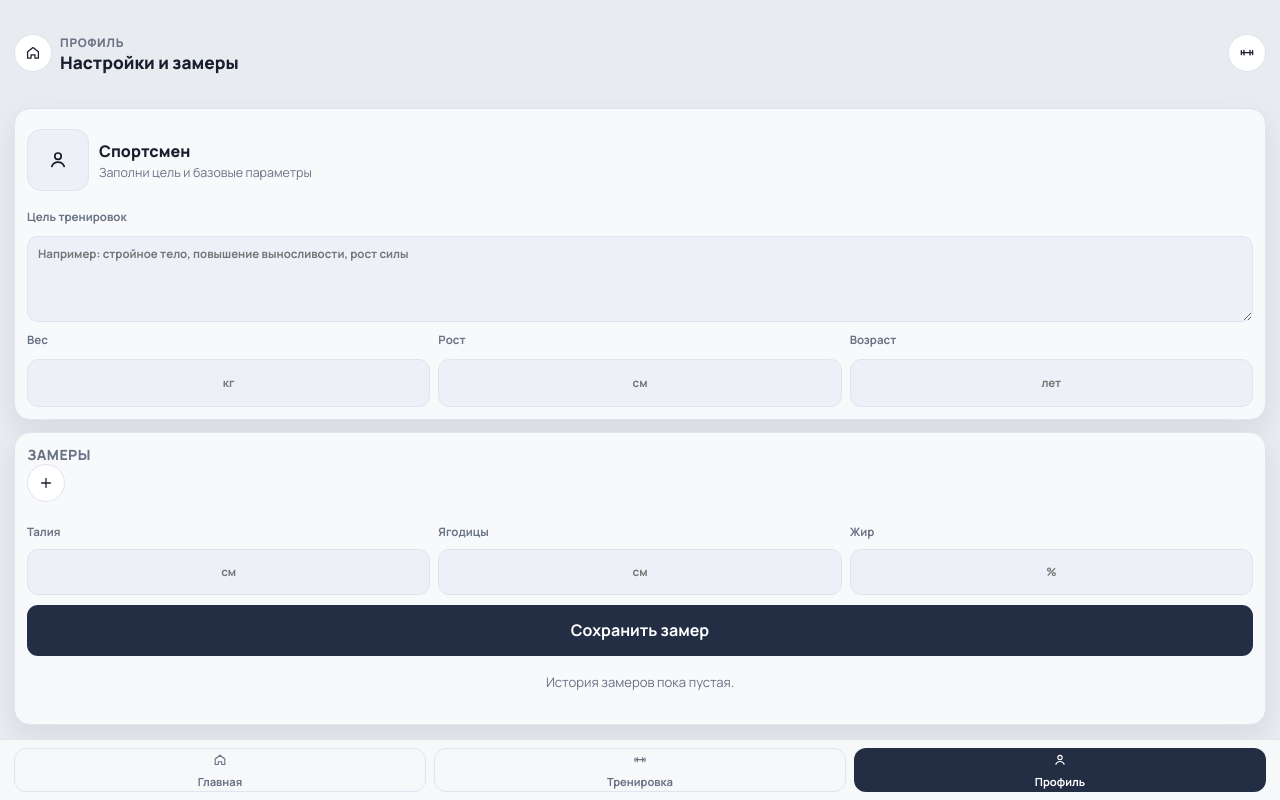
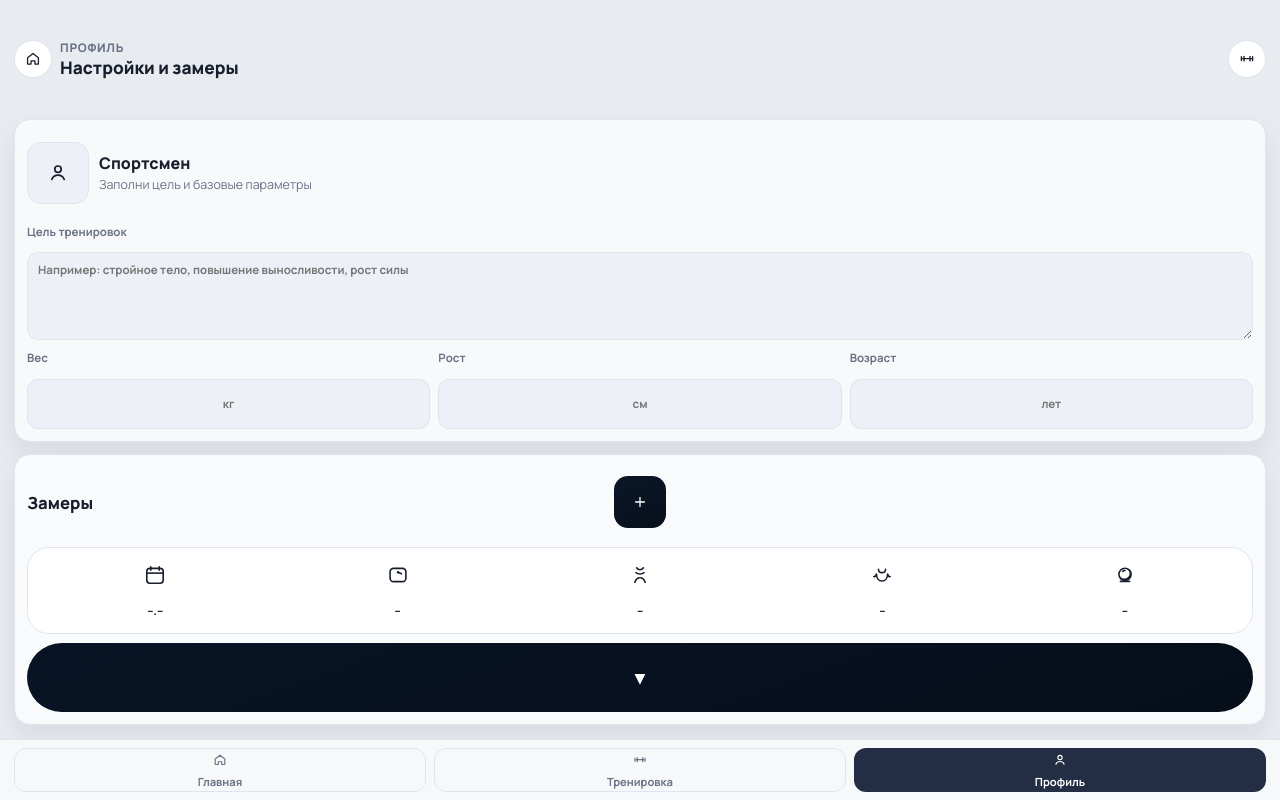
Before and after one commit to strelveles1994-dev/gum-mini-app, a React (Vite) app: page / in a window 1280 px wide. Both pictures are taken after a click on the button "Открыть профиль". Built offline with nearby package versions, Linux system fonts and the light colour scheme.

Commit message:
Restyle measurements panel to match compact reference

```diff
--- a/src/App.css
+++ b/src/App.css
@@ -1044,6 +1044,121 @@
   width: 100%;
 }
 
+.measurements-card {
+  background: color-mix(in srgb, var(--panel-bg) 80%, #ffffff 20%);
+  gap: 9px;
+}
+
+.measurements-head {
+  display: grid;
+  grid-template-columns: 1fr auto 1fr;
+  align-items: center;
+  gap: 8px;
+}
+
+.measurements-title {
+  margin: 0;
+  font-size: 1.04rem;
+  font-weight: 800;
+  color: var(--text-main);
+}
+
+.measurements-add-btn {
+  width: 52px;
+  height: 52px;
+  border: 0;
+  border-radius: 14px;
+  background: linear-gradient(160deg, #0a1627, #07101c);
+  color: #ffffff;
+  display: grid;
+  place-items: center;
+  cursor: pointer;
+  justify-self: center;
+}
+
+.measurements-summary {
+  border-radius: 22px;
+  background: var(--panel-elevated);
+  border: 1px solid var(--panel-border);
+  padding: 10px 8px;
+  display: grid;
+  grid-template-columns: repeat(5, minmax(0, 1fr));
+  gap: 4px;
+}
+
+.measurement-item {
+  min-width: 0;
+  display: grid;
+  place-items: center;
+  gap: 6px;
+}
+
+.measurement-item-icon {
+  width: 24px;
+  height: 24px;
+  color: color-mix(in srgb, var(--text-main) 92%, #1a253a);
+}
+
+.measurement-item-value {
+  font-size: 0.72rem;
+  font-weight: 800;
+  color: color-mix(in srgb, var(--text-main) 86%, #2d3a55);
+  white-space: nowrap;
+}
+
+.measurements-toggle {
+  min-height: 50px;
+  border: 0;
+  border-radius: 999px;
+  background: linear-gradient(160deg, #081425, #060e1a);
+  color: #ffffff;
+  display: grid;
+  place-items: center;
+  cursor: pointer;
+}
+
+.measurements-toggle-arrow {
+  display: inline-block;
+  font-size: 1.35rem;
+  line-height: 1;
+  transition: transform 0.2s ease;
+}
+
+.measurements-toggle.is-open .measurements-toggle-arrow {
+  transform: rotate(180deg);
+}
+
+.measurements-details {
+  display: grid;
+  gap: 9px;
+  padding-top: 2px;
+}
+
+.measurement-inputs-grid {
+  display: grid;
+  grid-template-columns: repeat(2, minmax(0, 1fr));
+  gap: 8px;
+}
+
+.measurement-inputs-grid label {
+  display: grid;
+  gap: 4px;
+  font-size: 0.72rem;
+  font-weight: 700;
+  color: var(--text-sub);
+}
+
+.measurement-inputs-grid input {
+  min-height: 40px;
+  border: 1px solid var(--panel-border);
+  border-radius: 11px;
+  background: var(--input-bg);
+  color: var(--text-main);
+  text-align: center;
+  font-weight: 700;
+  padding: 0 8px;
+}
+
 .measurement-list {
   display: grid;
   gap: 8px;
--- a/src/App.tsx
+++ b/src/App.tsx
@@ -36,6 +36,7 @@ type DayPlanId = "upper" | "lower" | "cardio" | "custom";
 type CustomLibraryFilter = "all" | BasePlanId;
 type AppScreen = "home" | "workout" | "profile";
 type IconName = DayPlanId | "home" | "profile" | "add";
+type MeasurementIconName = "date" | "weight" | "waist" | "hips" | "fat";
 
 type DayPlan = {
   id: DayPlanId;
@@ -481,6 +482,59 @@ function AppIcon({ name, className }: { name: IconName; className?: string }) {
   );
 }
 
+function MeasurementIcon({ name, className }: { name: MeasurementIconName; className?: string }) {
+  if (name === "date") {
+    return (
+      <svg viewBox="0 0 24 24" fill="none" className={className} aria-hidden="true">
+        <rect x="3.8" y="5.4" width="16.4" height="14.8" rx="3.1" stroke="currentColor" strokeWidth="1.6" />
+        <path d="M7.8 3.8V7.2" stroke="currentColor" strokeWidth="1.6" strokeLinecap="round" />
+        <path d="M16.2 3.8V7.2" stroke="currentColor" strokeWidth="1.6" strokeLinecap="round" />
+        <path d="M3.8 10.1H20.2" stroke="currentColor" strokeWidth="1.6" />
+      </svg>
+    );
+  }
+
+  if (name === "weight") {
+    return (
+      <svg viewBox="0 0 24 24" fill="none" className={className} aria-hidden="true">
+        <rect x="4.1" y="5.4" width="15.8" height="13.2" rx="3.4" stroke="currentColor" strokeWidth="1.6" />
+        <path d="M12 9.2L15.4 10.8" stroke="currentColor" strokeWidth="1.6" strokeLinecap="round" />
+        <circle cx="12" cy="9.2" r="1.2" fill="currentColor" />
+      </svg>
+    );
+  }
+
+  if (name === "waist") {
+    return (
+      <svg viewBox="0 0 24 24" fill="none" className={className} aria-hidden="true">
+        <path d="M8.6 4.8C9.5 6.1 10.6 6.8 12 6.8C13.4 6.8 14.5 6.1 15.4 4.8" stroke="currentColor" strokeWidth="1.6" strokeLinecap="round" />
+        <path d="M8 9.5C8 9.5 9.2 11 12 11C14.8 11 16 9.5 16 9.5" stroke="currentColor" strokeWidth="1.6" strokeLinecap="round" />
+        <path d="M6.8 19.2C7.8 16.4 9.3 14.8 12 14.8C14.7 14.8 16.2 16.4 17.2 19.2" stroke="currentColor" strokeWidth="1.6" strokeLinecap="round" />
+      </svg>
+    );
+  }
+
+  if (name === "hips") {
+    return (
+      <svg viewBox="0 0 24 24" fill="none" className={className} aria-hidden="true">
+        <path d="M8.5 6.2C8.5 8 9.4 9.6 12 9.6C14.6 9.6 15.5 8 15.5 6.2" stroke="currentColor" strokeWidth="1.6" strokeLinecap="round" />
+        <path d="M6.5 11.4C6.5 14.9 8.5 18 12 18C15.5 18 17.5 14.9 17.5 11.4" stroke="currentColor" strokeWidth="1.6" strokeLinecap="round" />
+        <path d="M3.8 13.6C5.3 13.6 6.3 12.7 6.3 11.2" stroke="currentColor" strokeWidth="1.6" strokeLinecap="round" />
+        <path d="M20.2 13.6C18.7 13.6 17.7 12.7 17.7 11.2" stroke="currentColor" strokeWidth="1.6" strokeLinecap="round" />
+      </svg>
+    );
+  }
+
+  return (
+    <svg viewBox="0 0 24 24" fill="none" className={className} aria-hidden="true">
+      <circle cx="12" cy="11.3" r="6.1" stroke="currentColor" strokeWidth="1.6" />
+      <path d="M16 6.8C16.9 7.8 17.4 9.1 17.4 10.4C17.4 13.7 14.7 16.4 11.4 16.4C10.1 16.4 8.8 15.9 7.8 15" stroke="currentColor" strokeWidth="1.6" strokeLinecap="round" />
+      <path d="M9.7 8.3C10.4 7.8 11.2 7.5 12 7.5" stroke="currentColor" strokeWidth="1.6" strokeLinecap="round" />
+      <path d="M7.4 18.4H16.6" stroke="currentColor" strokeWidth="1.6" strokeLinecap="round" />
+    </svg>
+  );
+}
+
 export default function App() {
   const tg = useMemo(() => window.Telegram?.WebApp, []);
   const userName = tg?.initDataUnsafe?.user?.first_name?.trim() || "Спортсмен";
@@ -501,6 +555,7 @@ export default function App() {
   const [notice, setNotice] = useState("");
   const [customSearch, setCustomSearch] = useState("");
   const [customFilter, setCustomFilter] = useState<CustomLibraryFilter>("all");
+  const [isMeasurementsExpanded, setIsMeasurementsExpanded] = useState(false);
   const [selectedDateKey, setSelectedDateKey] = useState(() => formatDateKey(new Date()));
   const [selectedExerciseByPlan, setSelectedExerciseByPlan] = useState<SelectedExerciseByPlan>({
     upper: exercisesByPlan.upper[0] ?? "",
@@ -513,6 +568,14 @@ export default function App() {
   const activeExercises = sessionByPlan[selectedPlanId];
   const weekDays = useMemo(() => buildCalendarWeek(new Date()), []);
   const selectedCalendarDay = weekDays.find((day) => day.key === selectedDateKey) ?? weekDays[0] ?? null;
+  const latestMeasurement = profile.measurements[0] ?? null;
+  const summaryMeasurement = {
+    date: latestMeasurement?.date ?? "--.--",
+    weight: latestMeasurement?.weight || profile.weight,
+    waist: latestMeasurement?.waist || profile.waist,
+    hips: latestMeasurement?.hips || profile.hips,
+    fat: latestMeasurement?.fat || profile.fat,
+  };
 
   const normalizedCustomSearch = customSearch.trim().toLowerCase();
   const customExerciseNameSet = useMemo(
@@ -1470,13 +1533,65 @@ export default function App() {
 
             <section className="measurements-card">
               <div className="measurements-head">
-                <p className="section-title">Замеры</p>
-                <button type="button" className="icon-btn" onClick={addMeasurement} aria-label="Добавить замер">
+                <p className="measurements-title">Замеры</p>
+                <button
+                  type="button"
+                  className="measurements-add-btn"
+                  onClick={addMeasurement}
+                  aria-label="Добавить замер"
+                >
                   <AppIcon name="add" className="app-icon app-icon-sm" />
                 </button>
               </div>
 
-              <div className="metric-grid metric-grid-measure">
+              <div className="measurements-summary" role="list" aria-label="Последний замер">
+                <div className="measurement-item" role="listitem">
+                  <MeasurementIcon name="date" className="measurement-item-icon" />
+                  <span className="measurement-item-value">{summaryMeasurement.date}</span>
+                </div>
+                <div className="measurement-item" role="listitem">
+                  <MeasurementIcon name="weight" className="measurement-item-icon" />
+                  <span className="measurement-item-value">{formatMetric(summaryMeasurement.weight, " кг")}</span>
+                </div>
+                <div className="measurement-item" role="listitem">
+                  <MeasurementIcon name="waist" className="measurement-item-icon" />
+                  <span className="measurement-item-value">{formatMetric(summaryMeasurement.waist, " см")}</span>
+                </div>
+                <div className="measurement-item" role="listitem">
+                  <MeasurementIcon name="hips" className="measurement-item-icon" />
+                  <span className="measurement-item-value">{formatMetric(summaryMeasurement.hips, " см")}</span>
+                </div>
+                <div className="measurement-item" role="listitem">
+                  <MeasurementIcon name="fat" className="measurement-item-icon" />
+                  <span className="measurement-item-value">{formatMetric(summaryMeasurement.fat, "%")}</span>
+                </div>
+              </div>
+
+              <button
+                type="button"
+                className={`measurements-toggle ${isMeasurementsExpanded ? "is-open" : ""}`}
+                onClick={() => setIsMeasurementsExpanded((prev) => !prev)}
+                aria-expanded={isMeasurementsExpanded}
+                aria-label={isMeasurementsExpanded ? "Скрыть подробности замеров" : "Показать подробности замеров"}
+              >
+                <span className="measurements-toggle-arrow" aria-hidden="true">
+                  ▾
+                </span>
+              </button>
+
+              {isMeasurementsExpanded ? (
+                <div className="measurements-details action-drawer">
+                  <div className="measurement-inputs-grid">
+                    <label>
+                      <span>Вес</span>
+                      <input
+                        inputMode="numeric"
+                        pattern="[0-9]*"
+                        value={profile.weight}
+                        placeholder="кг"
+                        onChange={(event) => updateProfileField("weight", event.target.value)}
+                      />
+                    </label>
                     <label>
                       <span>Талия</span>
                       <input
@@ -1533,6 +1648,8 @@ export default function App() {
                       ))
                     )}
                   </div>
+                </div>
+              ) : null}
             </section>
 
             {notice ? <p className="inline-notice">{notice}</p> : null}
```
Lines whose indentation alone changed are shown as unchanged.
